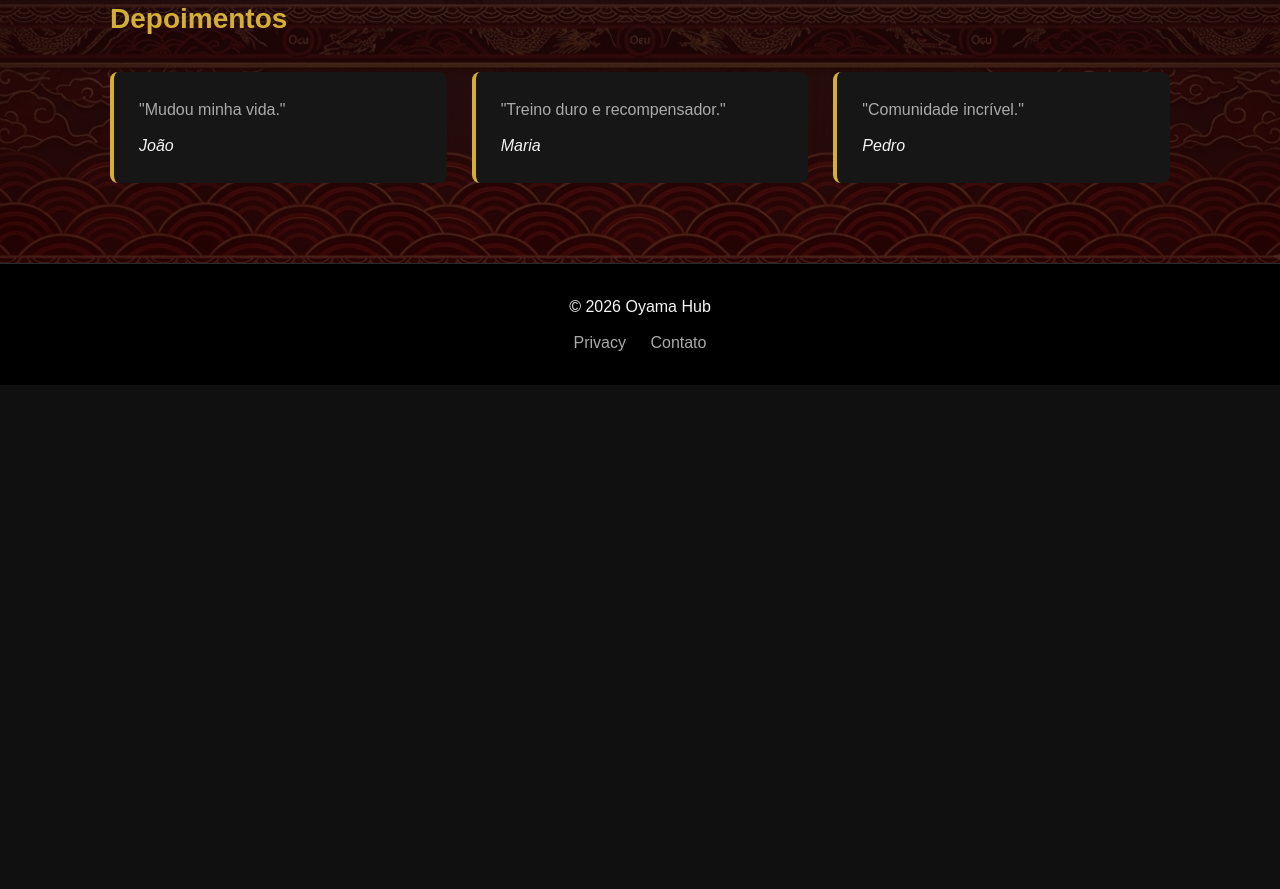
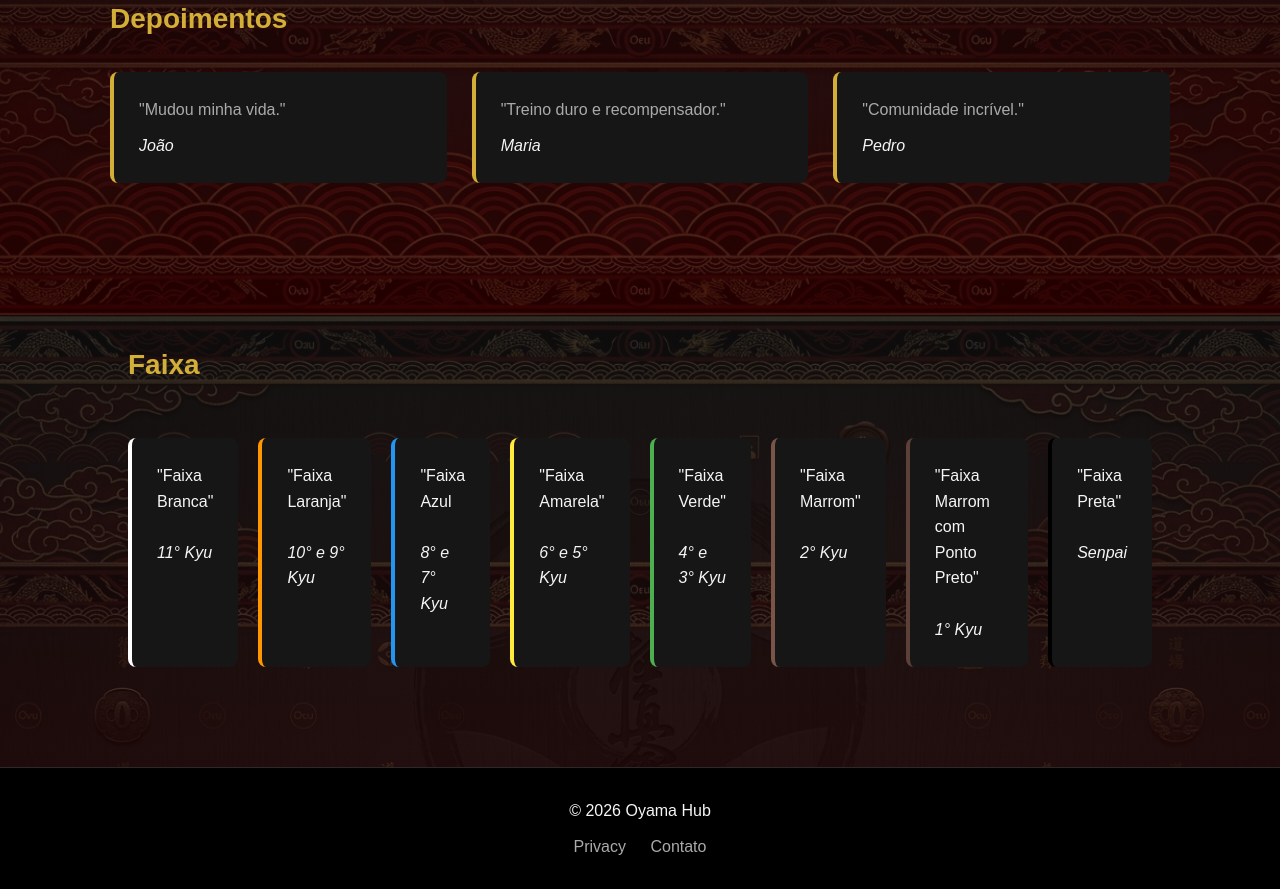
Before and after one commit to joaothearthefato/Kyokushin-Karate, a PHP site: page / in a window 1280 px wide. Shown: the part 2085-2974 px from the top of the page. Before the commit the page ends 2470 px from the top, so only its background shows below. Run offline with PHP 8.4, Linux system fonts and the light colour scheme.

Commit message:
atualizacao marcos 0.05

```diff
--- a/css/style.css
+++ b/css/style.css
@@ -15,6 +15,15 @@
 
 --radius:8px;
 --transition:0.25s;
+
+--faixabranca:#ffffff;
+--faixalaranja:#ff9800;
+--faixaazul:#2196f3;
+--faixaamarela:#ffeb3b;
+--faixaverde:#4caf50;
+--faixamarrom:#795548;
+--faixamarrompontapreta:#5d4037;
+--faixapreta:#000000;
 
 }
 
@@ -414,3 +423,63 @@ flex-direction:column;
 }
 
 }
+
+/* ===== FAIXAS ===== */
+
+.faixa-card {
+background:var(--bg-secondary);
+padding:25px;
+border-radius:var(--radius);
+border-left:4px solid var();
+width: 150px;
+}
+
+.faixa-card:hover {
+transform:translateY(-5px);
+transition:var(--transition)
+}
+
+#faixabranca {
+border-color: var(--faixabranca);
+border-left: 4px solid var(--faixabranca);
+}
+
+#faixalaranja {
+border-left: 4px solid var(--faixalaranja);
+}
+
+#faixaazul {
+border-left: 4px solid var(--faixaazul);
+}
+
+#faixaamarela {
+border-left: 4px solid var(--faixaamarela);
+}
+
+#faixaverde {
+border-left: 4px solid var(--faixaverde);
+}
+
+#faixamarrom {
+border-left: 4px solid var(--faixamarrom);
+}
+
+#faixamarrompontapreta {
+border-left: 4px solid var(--faixamarrompontapreta);
+width: 280px;
+}
+
+#faixapreta {
+border-left: 4px solid var(--faixapreta);
+}
+
+.faixacss {
+display: flex;
+gap: 20px;
+padding: 20px 0px;
+}
+
+.faixas {
+padding:80px 10%;
+}
+/* =====  ===== */
--- a/index.html
+++ b/index.html
@@ -159,10 +159,55 @@ São Paulo
 </div>
 
 </section>
+<section class="faixas">
+<h2 class="section-title">Faixa</h2>
+<div class="faixa-grid">
+  <div class="faixacss">
+
+<blockquote class="faixa-card" id="faixabranca">
+<p>"Faixa Branca"</p><br>
+<cite>11° Kyu</cite>
+</blockquote>
+
+<blockquote class="faixa-card" id="faixalaranja">
+<p>"Faixa Laranja"</p><br>
+<cite>10° e 9° Kyu</cite>
+</blockquote>
+
+<blockquote class="faixa-card" id="faixaazul">
+<p>"Faixa Azul</p><br>
+<cite>8° e 7° Kyu</cite>
+</blockquote>
+
+<blockquote class="faixa-card" id="faixaamarela">
+<p>"Faixa Amarela"</p><br>
+<cite>6° e 5° Kyu</cite>
+</blockquote>
+
+<blockquote class="faixa-card" id="faixaverde">
+<p>"Faixa Verde"</p><br>
+<cite>4° e 3° Kyu</cite>
+</blockquote>
+
+<blockquote class="faixa-card" id="faixamarrom">
+<p>"Faixa Marrom"</p><br>
+<cite>2° Kyu</cite>
+</blockquote>
+
+<blockquote class="faixa-card" id="faixamarrompontapreta">
+<p>"Faixa Marrom com Ponto Preto"</p><br>
+<cite>1° Kyu</cite>
+</blockquote>
+
+<blockquote class="faixa-card" id="faixapreta">
+<p>"Faixa Preta"</p><br>
+<cite>Senpai</cite>
+</blockquote>
+</div>
+</div>
+</section>
 
 </main>
-
-
 <footer>
 
 <p>© 2026 Oyama Hub</p>
```
